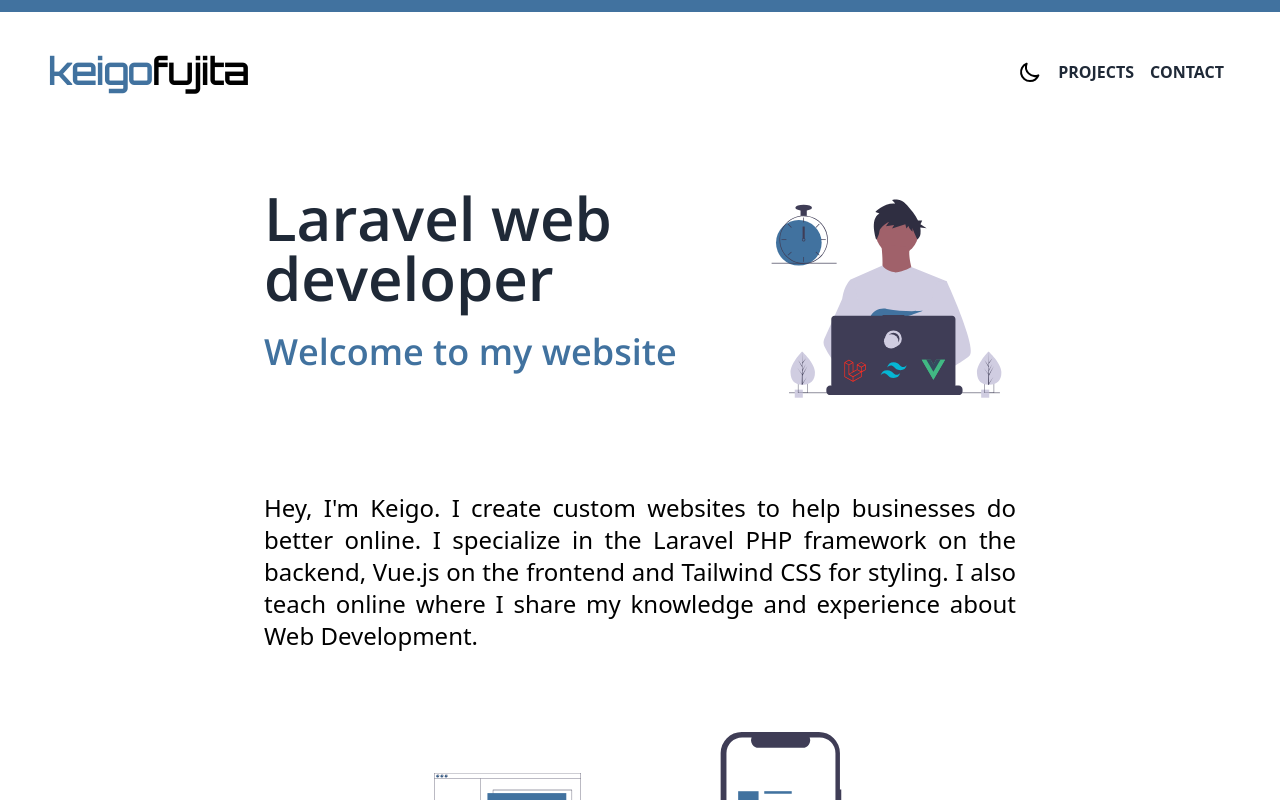
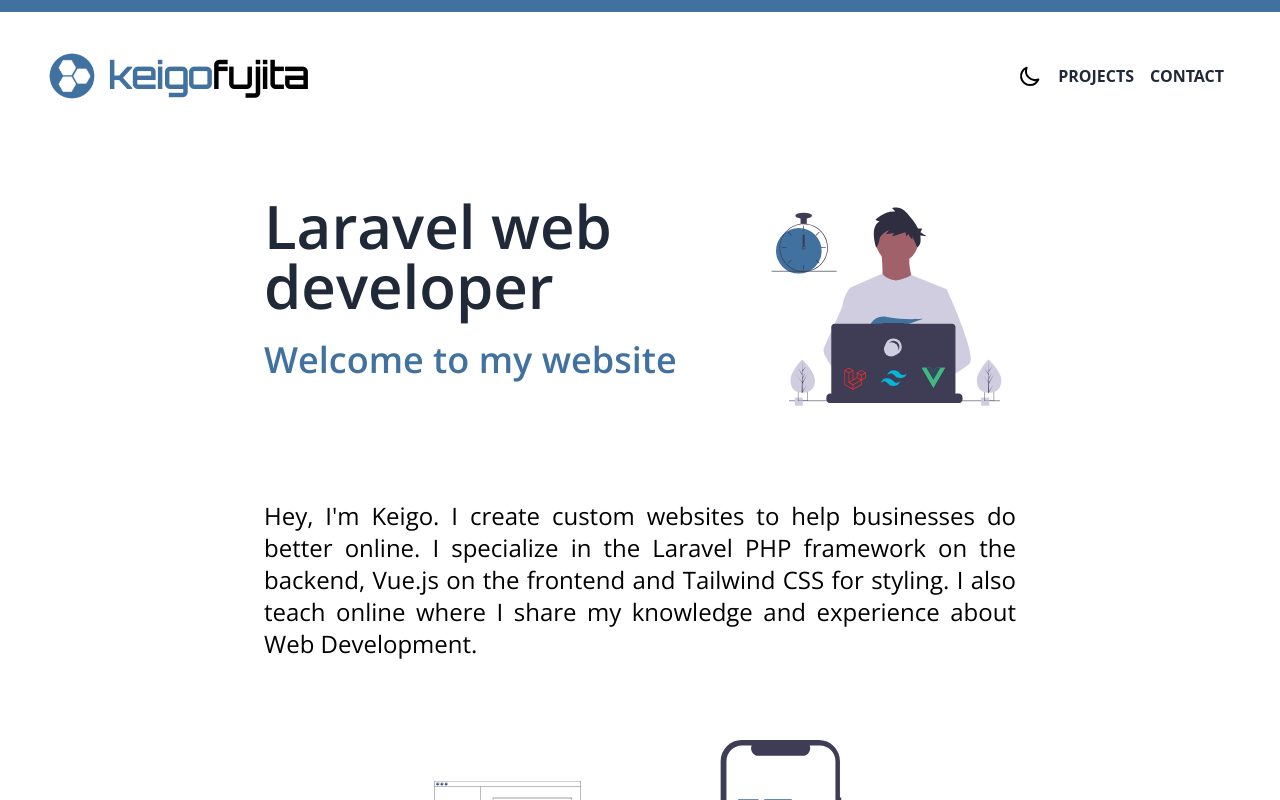
Before and after one commit to KeigoFujita/keigofujita, a Vue app: page / in a window 1280 px wide. Shown: the top 800 px of the page. Built offline with nearby package versions, Linux system fonts and the light colour scheme.

Commit message:
Added logo to website name

```diff
--- a/src/App.vue
+++ b/src/App.vue
@@ -3,13 +3,16 @@
     <div class="bg-primary h-3 w-full"></div>
     <div class="px-5 md:px-12">
       <div class="flex flex-col md:flex-row justify-center md:justify-between items-center pt-10">
-        <h1 class="text-4xl font-semibold mb-5 md:mb-0 md:text-4xl font-orbitron">
+        <div class="flex items-center mb-5 md:mb-0">
+          <img src="./assets/img/logo.png" alt="" srcset="" class="w-12 h-12 mr-3">
+          <h1 class="text-4xl font-semibold md:text-4xl font-orbitron">
           <span class="font-bold text-primary">keigo</span>fujita
         </h1>
-        <div class="flex font-sans">
+        </div>
+        <div class="flex font-sans justify-center">
           <svg
             xmlns="http://www.w3.org/2000/svg"
-            class="h-6 w-6 mr-2"
+            class="h-6 w-6 mr-2 hidden md:block"
             fill="none"
             viewBox="0 0 24 24"
             stroke="currentColor"
@@ -39,7 +42,7 @@
         <img src="./assets/svg/test.svg" alt srcset class="mx-auto w-64" />
       </div>
     </div>
-    <div class="mx-auto pt-12 px-8 md:px-2 w-full max-w-screen-md text-justify">
+    <div class="mx-auto pt-12 px-8 md:px-2 w-full max-w-screen-md text-justify font-open-sans">
       <p class="text-xl md:text-2xl">Hey, I'm Keigo. I create custom websites to help businesses do better online. I specialize in the Laravel PHP framework on the backend, Vue.js on the frontend and Tailwind CSS for styling. I also teach online where I share my knowledge and experience about Web Development.</p>
     </div>
     <div class="mx-auto pt-12 px-8 w-full max-w-screen-md border-b border-gray-200 md:pt-20">
```
Also changed, not shown: src/assets/img/logo.png (added).
